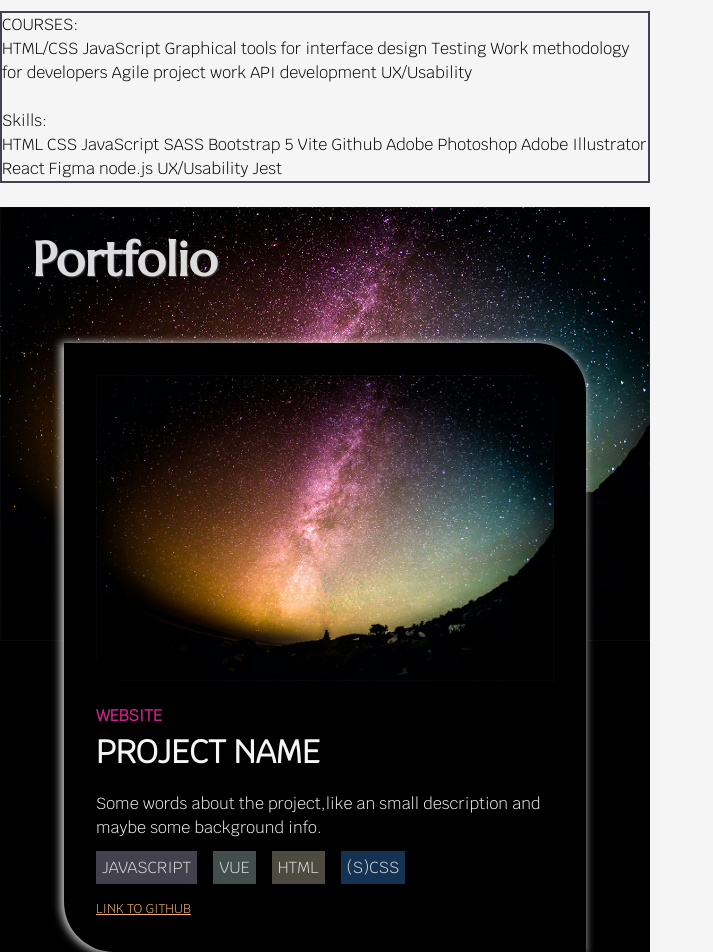
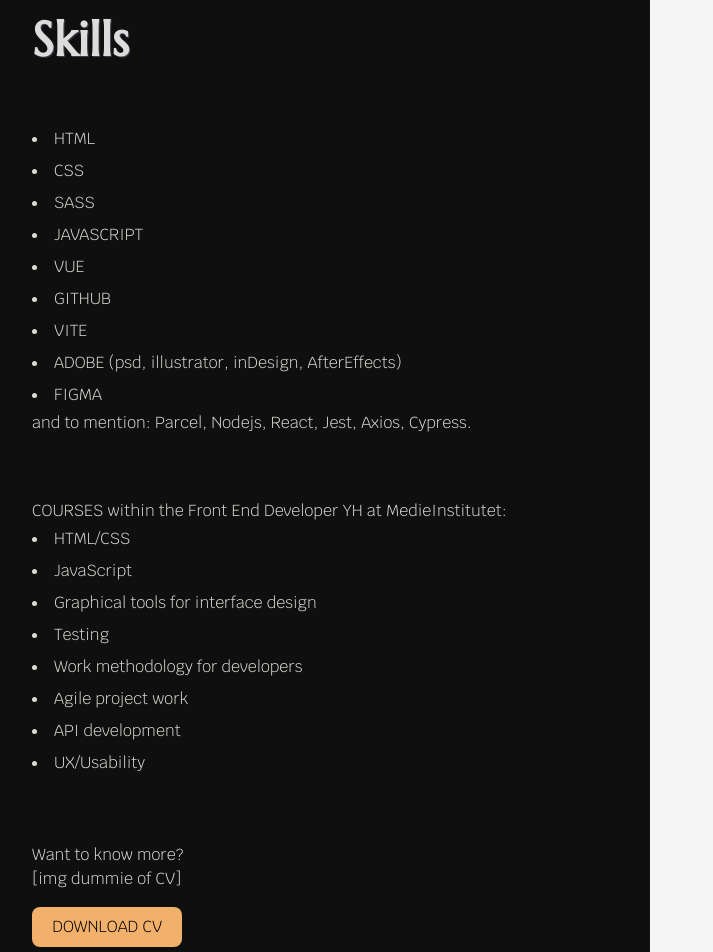
Before and after one commit to jenmwa/jenwaller-se, a Vue app: page / in a window 1280 px wide. Shown: the part 1660-2612 px from the top of the page, without its empty margins (0-713 px from the left). Built offline with nearby package versions, Linux system fonts and the light colour scheme.

Commit message:
:lipstick: tech sec added & css features

```diff
--- a/src/App.vue
+++ b/src/App.vue
@@ -16,9 +16,9 @@ import WildSection from './components/WildSection.vue';
     <div class="container">
       <div class="sections">
         <HeroSection/>
-        <AboutMe/><br>
+        <AboutMe/>
         <!--<ParallaxHero />-->
-        <TechSection/><br>
+        <TechSection/>
         <ProjectSection/><br>
         <WildSection/><br>
         <ContactSection/><br>
--- a/src/components/ProjectSection.vue
+++ b/src/components/ProjectSection.vue
@@ -44,6 +44,14 @@ import CardElement from './CardElement.vue';
 
     .card-element {
       margin: 2rem 0;
+      transition: .1s ease-out;
+      cursor:default;
+
+      &:hover {
+        scale: 1.05;
+        transition: .4s ease-in;
+        border: $accessoryColor2;
+      }
     }
   }
 
--- a/src/components/TechSection.vue
+++ b/src/components/TechSection.vue
@@ -1,25 +1,83 @@
 <template>
+  <section>
     <div>
-      COURSES:<br>
-      HTML/CSS
-      JavaScript
-      Graphical tools for interface design
-      Testing
-      Work methodology for developers
-      Agile project work
-      API development
-      UX/Usability<br><br>
-      Skills:<br>
-      HTML CSS JavaScript SASS Bootstrap 5 Vite Github Adobe Photoshop Adobe Illustrator React Figma node.js UX/Usability Jest
-
-
+      <h3>Skills</h3>
+      <ul>
+        <li>HTML</li>
+        <li>CSS</li>
+        <li>SASS</li>
+        <li>JAVASCRIPT</li>
+        <li>VUE</li>
+        <li>GITHUB</li>
+        <li>VITE</li>
+        <li>ADOBE (psd, illustrator, inDesign, AfterEffects)</li>
+        <li>FIGMA</li>
+      </ul>
+      and to mention: Parcel, Nodejs, React, Jest, Axios, Cypress.
     </div>
-  </template>
+    <div>
+      COURSES within the Front End Developer YH at MedieInstitutet:<br>
+      <ul>
+        <li>HTML/CSS</li>
+        <li>JavaScript</li>
+        <li>Graphical tools for interface design</li>
+        <li>Testing</li>
+        <li>Work methodology for developers</li>
+        <li>Agile project work</li>
+        <li>API development</li>
+        <li>UX/Usability</li>
+      </ul>
+    </div>
+    <div>
+      Want to know more?<br>
+      [img dummie of CV]<br>
+      <button type="button" >Download CV</button>
+      (or just open in a new window...)
+    </div>
+  </section>
+</template>
 
   <style scoped lang="scss">
 
-  div {
-    border: 2px solid $tertiaryColorDark;
+  section {
+    background-color: rgb(15, 15, 15);
+    color: $secondaryColorLight;
+
+
+    div {
+      padding: 2rem;
+    }
+
+    h3 {
+    color: $tertiaryColorLight;
+    margin-top: -1rem;
+    font-size: 3rem;
+    font-family: $secondaryFont;
+    text-shadow: 1px 1px 1px $tertiaryColorDark;
+    }
+
+    ul {
+      margin: 0;
+      padding: 0;
+
+    }
   }
 
+  button {
+    text-transform: uppercase;
+    margin: 1rem 0;
+    display: block;
+    background-color: $accessoryColor;
+    transition: transform 500ms;
+    transition-timing-function: cubic-bezier(.75, -3, .25, 4);
+
+    &:hover {
+      background-color: $accessoryColor2;
+      transform: scale(1.1);
+      transition: .4s ease-in;
+      color: $primaryColorLight;
+    }
+  }
+
+
   </style>
--- a/src/components/WildSection.vue
+++ b/src/components/WildSection.vue
@@ -15,16 +15,18 @@
     background: none;
     height: 0;
     height: auto;
+    margin-right: 4rem;
+    background-color: rgb(15, 15, 15);
+    color: $tertiaryColorLight;
 
     .meaning-of-life {
-      font-size: 0.75;
-      font-weight: 100;
       margin-left: auto;
       padding-left: 1rem;
       text-transform: none;
       font-family: $secondaryFont;
       width: 70%;
       font-style: italic;
+
     }
   }
 
```
